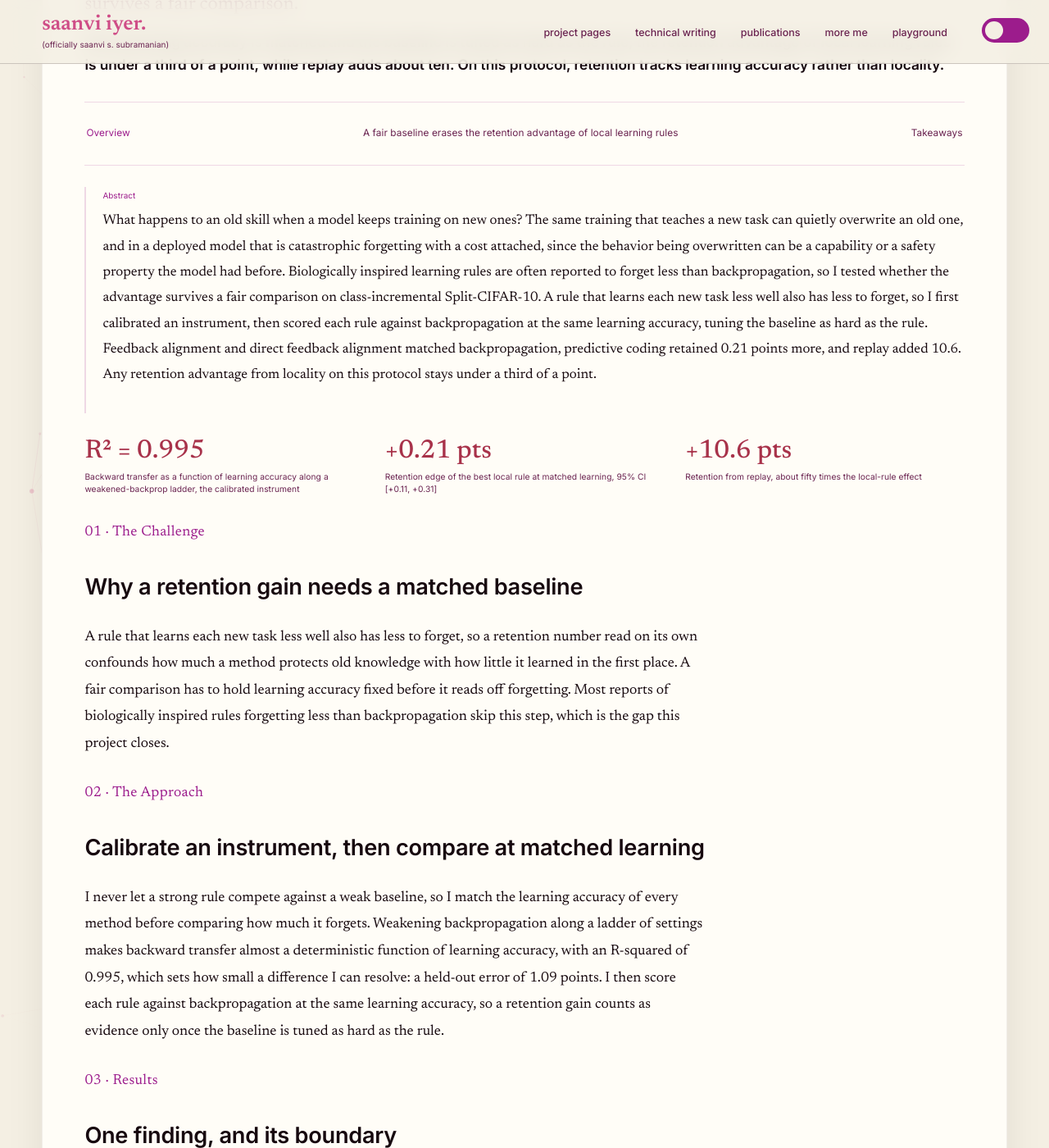
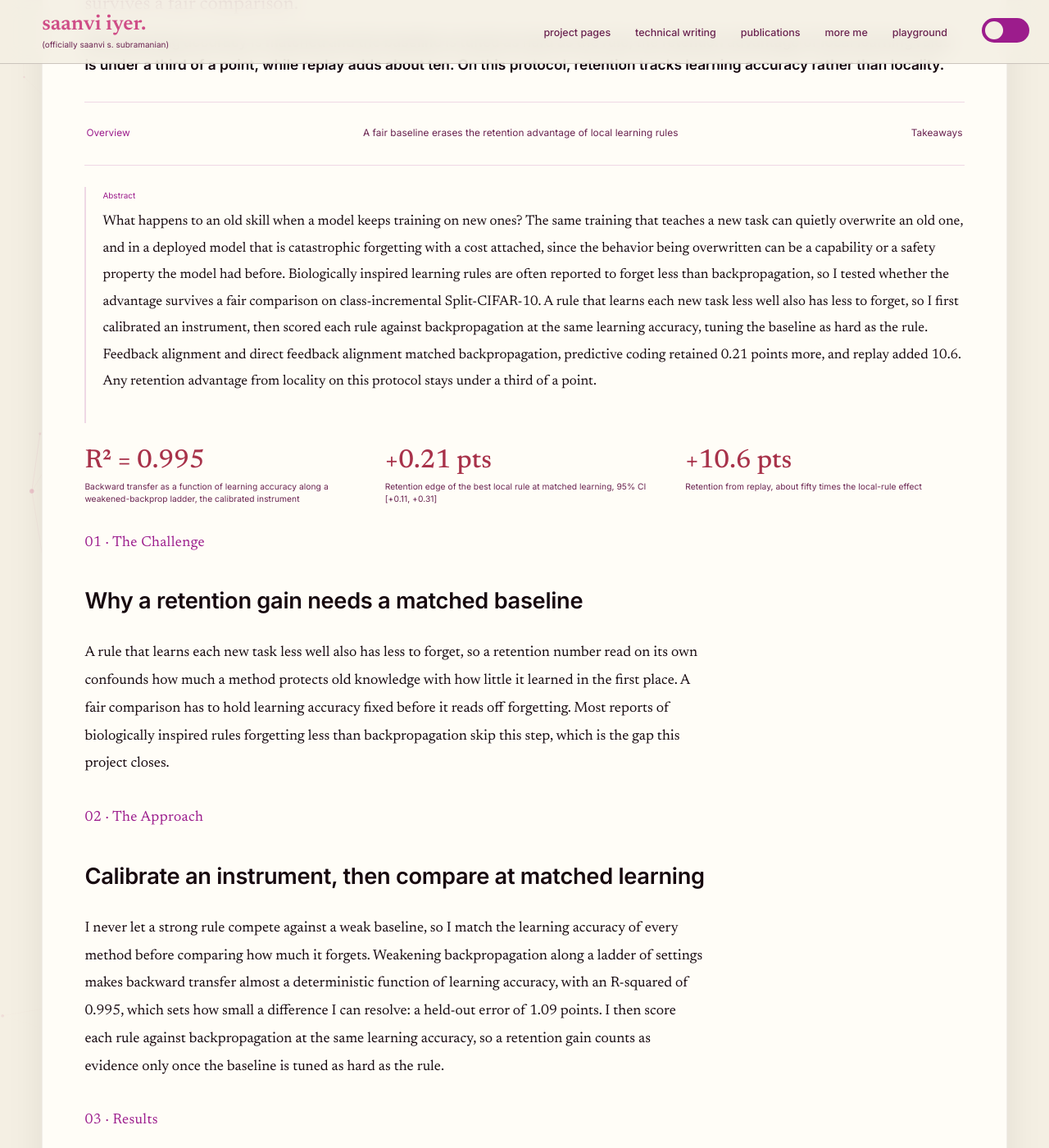
Before and after one commit to saanviiyer/saanviiyer.github.io, a Jekyll site: the page built from pages/proj-continual-learners.html, in a window 1280 px wide and 1400 px high, scrolled down 553 px. Shown: the whole window at 82% size. Built offline with Jekyll 4.4.1, drawn with Linux system fonts in a browser that asks for light colours; some web fonts are replaced; some of the changed text lies outside the part shown.

Commit message:
Add the continual-learners retention-curve animation and open up project-page spacing further

```diff
--- a/assets/css/style.css
+++ b/assets/css/style.css
@@ -1362,13 +1362,13 @@
 .pp-wrap .bm-links a:hover { border-color: var(--accent); }
 
 /* ============ roomier project pages for a cleaner read ============ */
-.pp-body p { margin-bottom: 28px; line-height: 1.85; }
-.pp-body > ul { margin-bottom: 28px; line-height: 1.8; }
-.pp-body li { margin-bottom: 10px; }
-.pp-section-title { margin-bottom: 22px; }
-.pp-thread { margin-top: 76px; padding-top: 22px; }
-.pp-section-num { margin-top: 76px; }
-.pp-fig { margin: 44px 0; }
+.pp-body p { margin-bottom: 32px; line-height: 1.92; }
+.pp-body > ul { margin-bottom: 32px; line-height: 1.85; }
+.pp-body li { margin-bottom: 12px; }
+.pp-section-title { margin-bottom: 24px; }
+.pp-thread { margin-top: 90px; padding-top: 26px; }
+.pp-section-num { margin-top: 90px; }
+.pp-fig { margin: 54px 0; }
 .pp-fig figcaption { margin-top: 15px; }
 .finding, .why-box, .concept-card, .callout-q { margin-top: 34px; margin-bottom: 34px; }
 .pp-abstract { padding: 24px 26px; margin: 26px 0 12px; }
--- a/pages/proj-continual-learners.html
+++ b/pages/proj-continual-learners.html
@@ -20,6 +20,12 @@
   .aid .why-box { border-left: 3px solid var(--pink); }
   .aid .pp-fig figcaption strong { color: var(--red); }
   .aid .stat .n { color: var(--red); }
+  .cl-anim .cl-wrap { width: 100%; aspect-ratio: 16 / 8.5; background: var(--read-card, #fffdf7); border: 1px solid var(--read-card-edge, #efe7d7); border-radius: 12px; }
+  .cl-anim .cl-wrap canvas { width: 100%; height: 100%; display: block; }
+  .cl-anim .cl-controls { display: flex; align-items: center; gap: 14px; margin-top: 10px; font-family: var(--sans); font-size: 0.82rem; color: var(--muted); flex-wrap: wrap; }
+  .cl-anim .cl-controls button { font-family: var(--sans); font-size: 0.76rem; border: 1px solid var(--pink); color: var(--pink); background: transparent; border-radius: 999px; padding: 4px 15px; cursor: pointer; }
+  .cl-anim .cl-controls input[type=range] { flex: 1; min-width: 150px; accent-color: var(--red); }
+  .cl-anim .cl-readout b { color: var(--red); }
 </style>
 
 <div class="aid">
@@ -54,6 +60,16 @@
 
   <p>Scored against backpropagation at the same learning accuracy, feedback alignment and direct feedback alignment matched backpropagation, predictive coding retained 0.21 points more with a 95% interval of [+0.11, +0.31], about a fifth of the instrument's own error, and replay added 10.6 points. Any retention advantage from locality on this protocol stays under a third of a point, while an explicit replay buffer is worth about fifty times as much.</p>
 
+  <figure class="pp-fig cl-anim">
+    <div class="cl-wrap"><canvas id="cl-plot"></canvas></div>
+    <div class="cl-controls">
+      <button id="cl-play" type="button">pause</button>
+      <input id="cl-slider" type="range" min="62" max="90" value="90" aria-label="Accuracy at which the baseline is compared">
+      <span class="cl-readout">locality's retention edge <b id="cl-edge">+4.3</b> pts</span>
+    </div>
+    <figcaption><strong>Interactive. A fair baseline erases the edge.</strong> Backward transfer falls along one curve as a network learns each task better, so comparing a local rule against backpropagation trained to a higher accuracy makes the rule look like it forgets less. Slide the baseline down to the rule's own learning accuracy and the edge collapses to the measured +0.21 points, while replay stays about 10.6 points above the curve. Axes are schematic; the matched edge (+0.21) and replay (+10.6) are the measured values.</figcaption>
+  </figure>
+
   <figure class="pp-fig">
     <img src="{{ '/assets/images/engram-continual-learning/locality.png' | relative_url }}" alt="Backward transfer against learning accuracy, local rules on the backpropagation curve and replay above it">
     <figcaption><strong>Figure 1.</strong> Backward transfer against learning accuracy. The backpropagation ladder traces a curve, the local rules fall on that same curve, and only replay sits above it, so locality leaves the forgetting-versus-learning trade-off where backpropagation sets it.</figcaption>
@@ -87,3 +103,49 @@
 </div>
 
 </div>
+
+<script>
+(function(){
+  var cv=document.getElementById('cl-plot'); if(!cv||!cv.getContext)return;
+  var ctx=cv.getContext('2d'); var DPR=Math.min(2,window.devicePixelRatio||1);
+  var PC_ACC=0.62, PC_EDGE=0.21, REPLAY_EDGE=10.6, MAXY=10, MINY=-8, A0=0.35, A1=0.90;
+  function bwt(a){ return 2 - 8*(a-A0)/(A1-A0); }
+  function col(v,f){ try{var c=getComputedStyle(document.documentElement).getPropertyValue(v).trim();return c||f;}catch(e){return f;} }
+  var slider=document.getElementById('cl-slider'), btn=document.getElementById('cl-play'), ed=document.getElementById('cl-edge');
+  var comp=0.90, playing=true, dir=-1;
+  function resize(){var w=cv.clientWidth,h=cv.clientHeight;cv.width=Math.max(1,w*DPR);cv.height=Math.max(1,h*DPR);ctx.setTransform(DPR,0,0,DPR,0,0);}
+  function X(a,w){var L=54,R=18;return L+(a-A0)/(A1-A0)*(w-L-R);}
+  function Y(v,h){var T=18,B=40;return T+(MAXY-v)/(MAXY-MINY)*(h-T-B);}
+  function dot(x,y,r,c){ctx.beginPath();ctx.arc(x,y,r,0,7);ctx.fillStyle=c;ctx.fill();}
+  function draw(){
+    var w=cv.clientWidth,h=cv.clientHeight; ctx.clearRect(0,0,w,h);
+    var pink=col('--pink','#cf4d87'), red=col('--red','#a8324a'), mut='#9a9183';
+    ctx.strokeStyle='#e4dcce'; ctx.lineWidth=1;
+    ctx.beginPath(); ctx.moveTo(X(A0,w),Y(MAXY,h)); ctx.lineTo(X(A0,w),Y(MINY,h)); ctx.lineTo(X(A1,w),Y(MINY,h)); ctx.stroke();
+    ctx.fillStyle=mut; ctx.font='11px Inter,system-ui,sans-serif'; ctx.textAlign='center';
+    ctx.save(); ctx.translate(16,h/2); ctx.rotate(-Math.PI/2); ctx.fillText('backward transfer (retention)',0,0); ctx.restore();
+    ctx.fillText('learning accuracy on the new task',(X(A0,w)+X(A1,w))/2,h-12);
+    ctx.strokeStyle=mut; ctx.lineWidth=2; ctx.beginPath();
+    for(var a=A0;a<=A1+1e-9;a+=0.01){var x=X(a,w),y=Y(bwt(a),h); if(a<=A0)ctx.moveTo(x,y); else ctx.lineTo(x,y);} ctx.stroke();
+    ctx.fillStyle=mut; ctx.textAlign='left'; ctx.fillText('backprop ladder', X(0.74,w), Y(bwt(0.74),h)+16);
+    dot(X(0.5,w),Y(bwt(0.5)+0.1,h),3.5,'rgba(207,77,135,0.55)');
+    dot(X(0.55,w),Y(bwt(0.55)+0.1,h),3.5,'rgba(207,77,135,0.55)');
+    var cx=X(comp,w), cyC=Y(bwt(comp),h);
+    ctx.setLineDash([4,4]); ctx.strokeStyle='rgba(168,50,74,0.3)'; ctx.beginPath(); ctx.moveTo(cx,Y(MAXY,h)); ctx.lineTo(cx,Y(MINY,h)); ctx.stroke();
+    var pcy=Y(bwt(PC_ACC)+PC_EDGE,h);
+    ctx.strokeStyle=red; ctx.lineWidth=2.5; ctx.beginPath(); ctx.moveTo(cx,pcy); ctx.lineTo(cx,cyC); ctx.stroke(); ctx.setLineDash([]);
+    dot(cx,cyC,4,mut);
+    dot(X(PC_ACC,w),pcy,5.5,red);
+    var ry=Y(bwt(PC_ACC)+REPLAY_EDGE,h); dot(X(PC_ACC,w),ry,5.5,pink);
+    ctx.font='600 11px Inter,system-ui,sans-serif'; ctx.fillStyle=red; ctx.textAlign='left';
+    ctx.fillText('predictive coding', X(PC_ACC,w)+9, pcy+4);
+    ctx.fillStyle=pink; ctx.fillText('replay', X(PC_ACC,w)+9, ry+4);
+    var e=(bwt(PC_ACC)+PC_EDGE)-bwt(comp); if(ed) ed.textContent='+'+(e<1?e.toFixed(2):e.toFixed(1));
+    if(slider&&document.activeElement!==slider) slider.value=String(Math.round(comp*100));
+  }
+  function loop(){ if(playing){ comp+=0.0012*dir; if(comp<=PC_ACC){comp=PC_ACC;dir=1;} if(comp>=0.90){comp=0.90;dir=-1;} } draw(); requestAnimationFrame(loop); }
+  if(slider) slider.addEventListener('input',function(){playing=false;if(btn)btn.textContent='play';comp=slider.value/100;});
+  if(btn) btn.addEventListener('click',function(){playing=!playing;btn.textContent=playing?'pause':'play';});
+  window.addEventListener('resize',resize); resize(); loop();
+})();
+</script>
```
